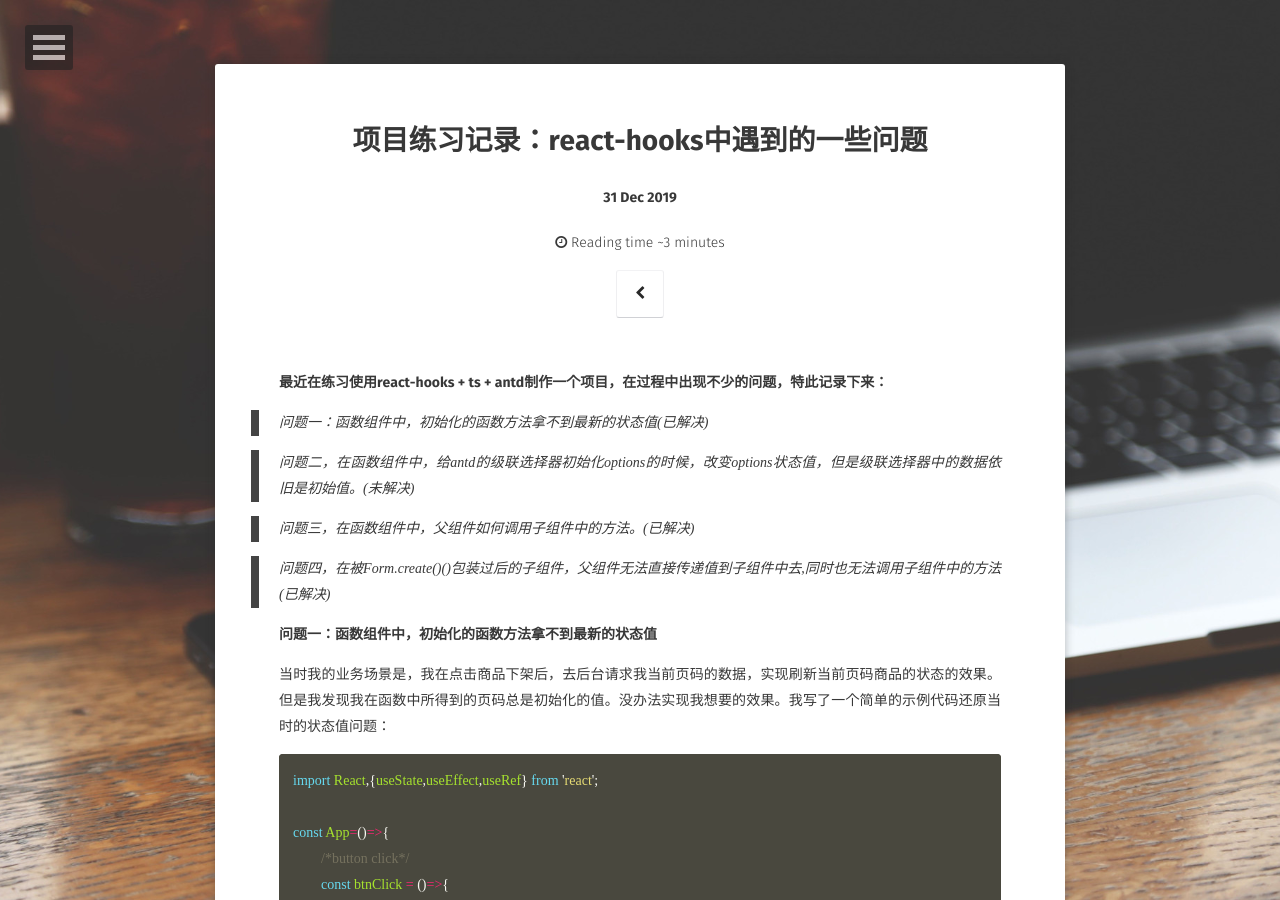
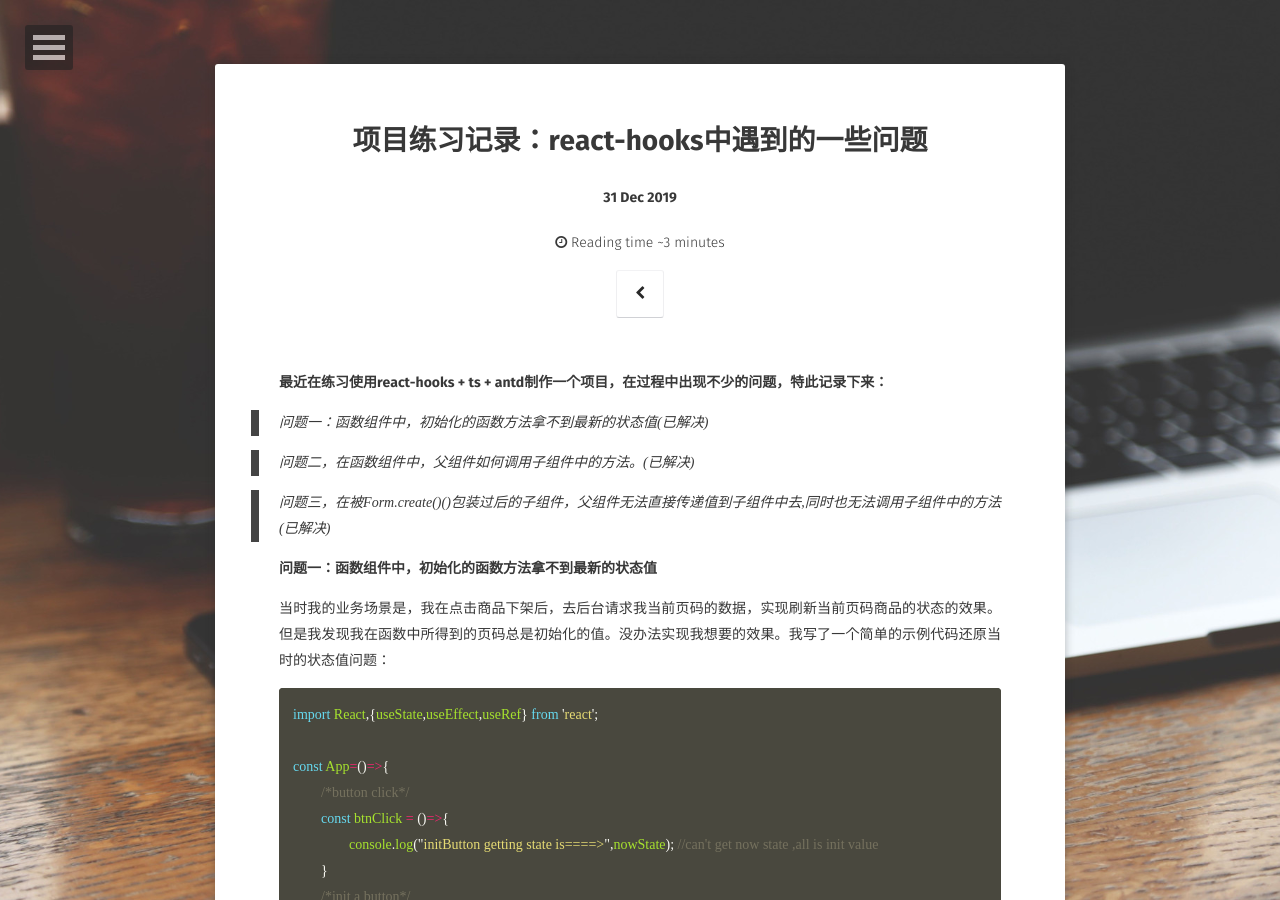
Before and after one commit to thomas-void0/lmxyjy.github.io, a Jekyll site: the page built from _posts/2019-12-31-react-hooks中的一些问题.md, in a window 1280 px wide and 900 px high. Built offline with Jekyll 4.4.1, drawn with Linux system fonts in a browser that asks for light colours; some web fonts are replaced; comment, search, counter and statistics services are not loaded; some of the changed text lies outside the part shown.

Commit message:
修复问题

```diff
--- a/_posts/2019-12-31-react-hooks中的一些问题.md
+++ b/_posts/2019-12-31-react-hooks中的一些问题.md
@@ -10,11 +10,9 @@ comments: true
 
 >问题一：函数组件中，初始化的函数方法拿不到最新的状态值(已解决)
 
->问题二，在函数组件中，给antd的级联选择器初始化options的时候，改变options状态值，但是级联选择器中的数据依旧是初始值。(未解决)
+>问题二，在函数组件中，父组件如何调用子组件中的方法。(已解决)
 
->问题三，在函数组件中，父组件如何调用子组件中的方法。(已解决)
-
->问题四，在被Form.create()()包装过后的子组件，父组件无法直接传递值到子组件中去,同时也无法调用子组件中的方法(已解决)
+>问题三，在被Form.create()()包装过后的子组件，父组件无法直接传递值到子组件中去,同时也无法调用子组件中的方法(已解决)
 
 **问题一：函数组件中，初始化的函数方法拿不到最新的状态值**
 
@@ -118,11 +116,7 @@ react官方对其的解释是:
 
 当我们使用useRef.current保存状态后，我们就可以拿到最新的状态值了。
 
-**问题二，在函数组件中，给antd的级联选择器初始化options的时候，改变options状态值，但是级联选择器中的数据依旧是初始值。**
-
-该问题暂时没找到解决的方法，mark一下。解决了再来记录。
-
-**问题三，在函数组件中，父组件如何调用子组件中的方法。**
+**问题二，在函数组件中，父组件如何调用子组件中的方法。**
 
 这个问题在我们之前的类组件写法中其实很简单，就是使用React.create()的方式创建一个ref对象。然后将这个对象挂载到我们对应的子组件上即可。
 
@@ -198,7 +192,7 @@ export default Child;
 
 [**这里附上别人对这两个API的详解：**](https://mp.weixin.qq.com/s/7Vuy_zzJnYpBiGBK5ps09A)
 
-**问题四，在被Form.create()()包装过后的子组件，父组件无法直接传递值到子组件中去,同时也无法调用子组件中的方法**
+**问题三，在被Form.create()()包装过后的子组件，父组件无法直接传递值到子组件中去,同时也无法调用子组件中的方法**
 
 我的需求是：调用子组件中的表单方法发送数据。但是这里遇到了一个问题：
 
```
